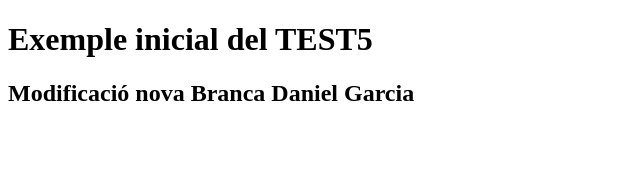
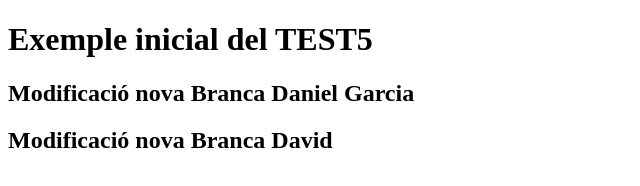
Before and after one commit to OscarEroles/test5, a plain HTML site: page HTML5Applicationtest5Oscar/public_html/index.html in a window 1280 px wide. Shown: the whole page, without its empty margins (0-640 px from the left). Drawn offline with Linux system fonts and the light colour scheme.

Commit message:
Update index.html

```diff
--- a/HTML5Applicationtest5Oscar/public_html/index.html
+++ b/HTML5Applicationtest5Oscar/public_html/index.html
@@ -11,5 +11,6 @@ and open the template in the editor.
     <body>
         <div><h1>Exemple inicial del TEST5</h1></div>
         <div><h2>Modificació nova Branca Daniel Garcia</h2></div>
+        <div><h2>Modificació nova Branca David</h2></div>
     </body>
 </html>
```
